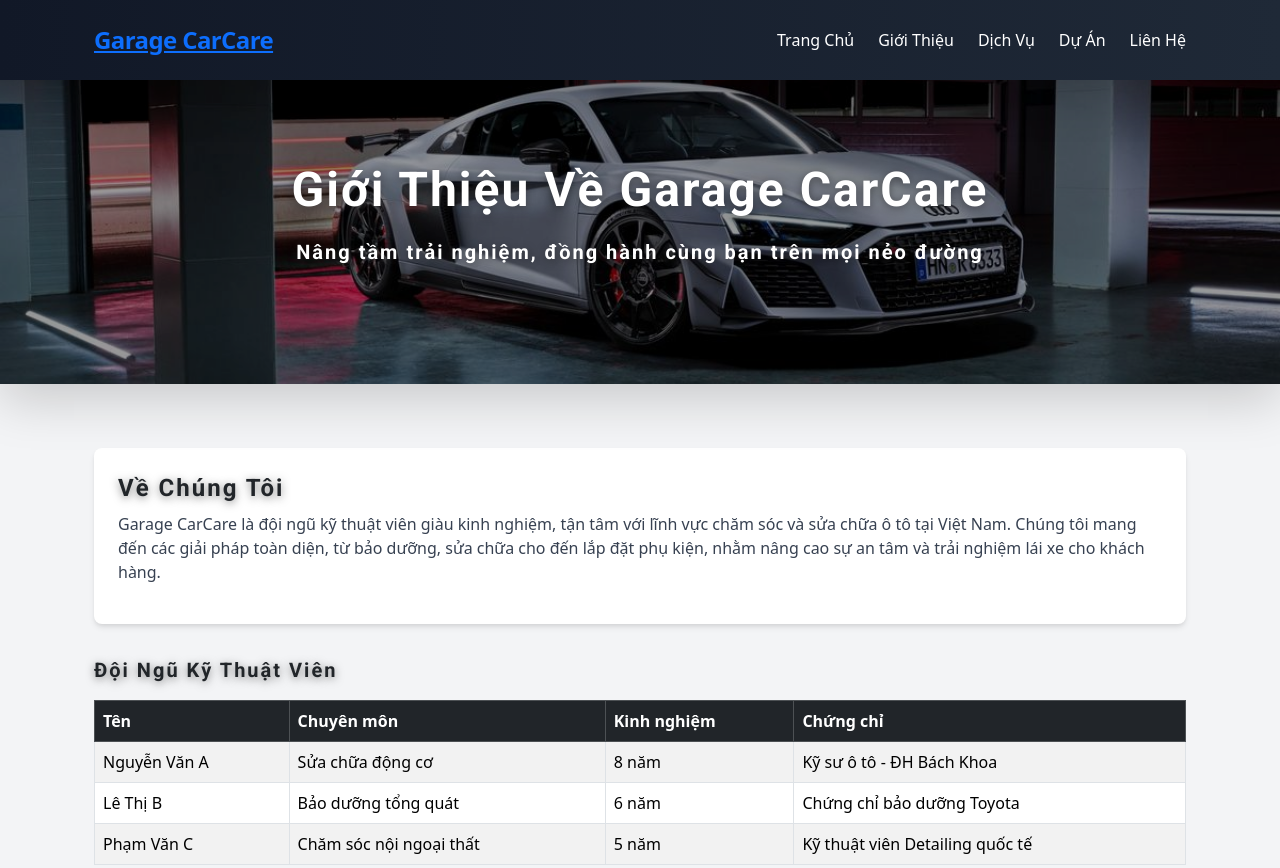
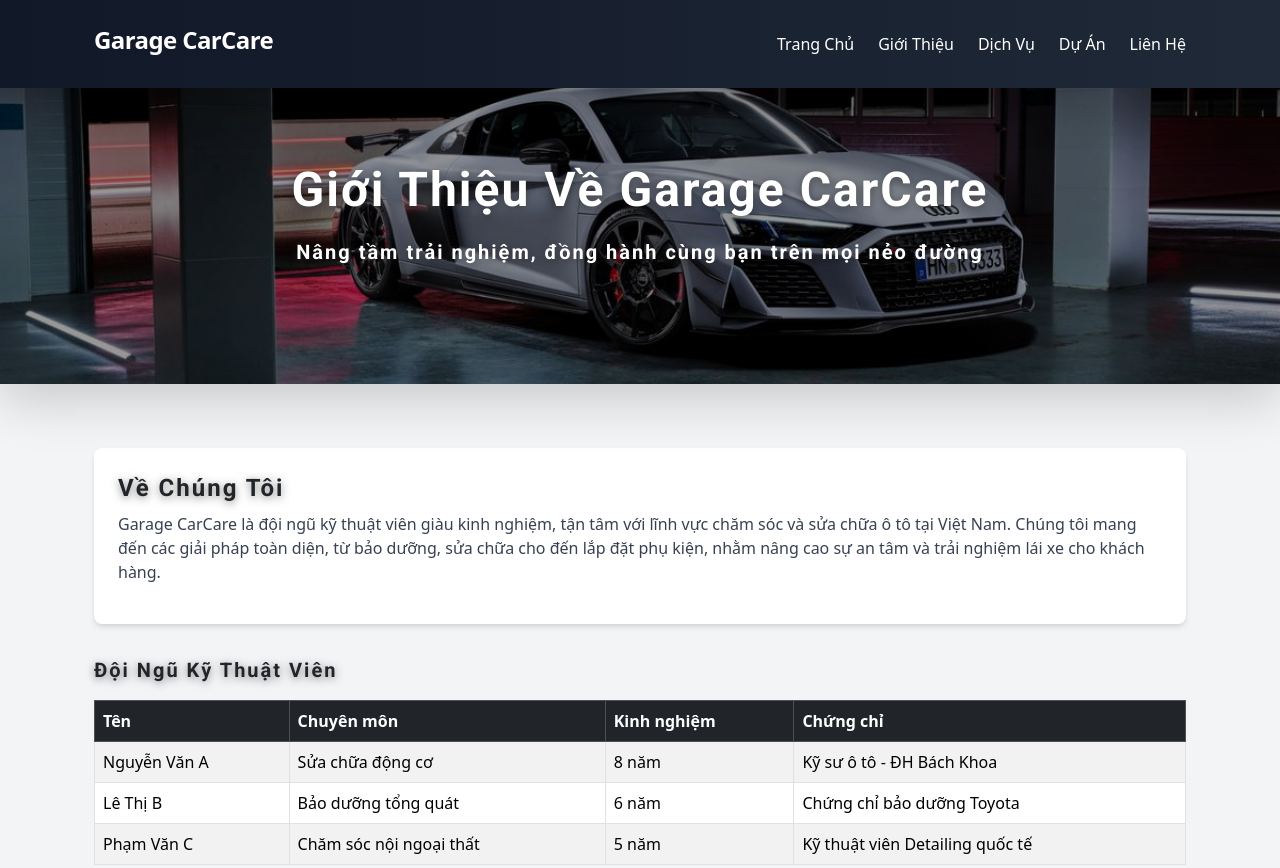
Before and after one commit to kjiak34/WEDXE12, a plain HTML site: page about.html in a window 1280 px wide. Shown: the top 868 px of the page. Drawn offline with nearby package versions, Linux system fonts and the light colour scheme; files whose address does not match are found by name.

Commit message:
Update about.html

```diff
--- a/about.html
+++ b/about.html
@@ -26,7 +26,7 @@
     <header>
     <nav class="bg-gradient-to-r from-gray-900 to-gray-800 text-white fixed w-full top-0 z-10 shadow-lg">
         <div class="container mx-auto px-4 py-4 flex justify-between items-center">
-            <a href="index.html" class="text-2xl font-bold tracking-tight">Garage CarCare</a>
+          <h1 class="text-2xl font-bold tracking-tight text-white-400">Garage CarCare</h1>
             <div class="hidden md:flex space-x-6">
                 <a href="index.html" class="nav-link text-lg">Trang Chủ</a>
                 <a href="about.html" class="nav-link text-lg font-semibold text-green-400">Giới Thiệu</a>
```
